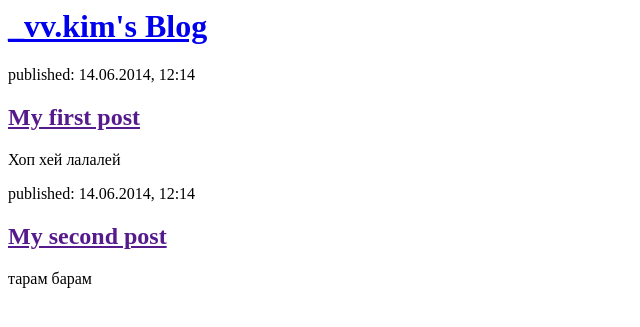
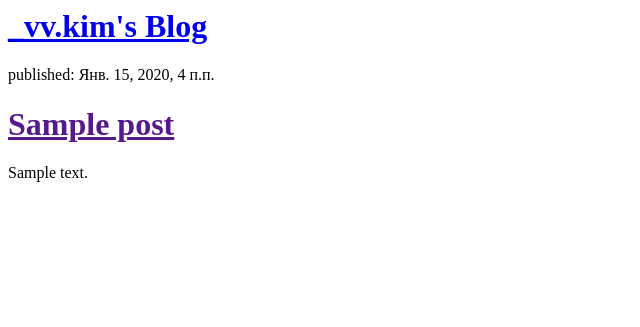
Before and after one commit to Vladimir16598/my-first-blog, a Django app: template blog/templates/blog/post_list.html in a window 1280 px wide. Shown: the top 327 px of the page, without its empty margins (0-640 px from the left). Run offline with Django 3.2, Linux system fonts and the light colour scheme; the template is opened without the code that fills it: values that come from a table or form of the project are taken from there, others are empty; tables that the repository leaves empty hold one stand-in row (values such as "Sample post").

Commit message:
Modified templates to display posts from database

```diff
--- a/blog/templates/blog/post_list.html
+++ b/blog/templates/blog/post_list.html
@@ -7,16 +7,12 @@
             <h1><a href="/">_vv.kim's Blog</a></h1>
         </div>
 
-        <div>
-            <p>published: 14.06.2014, 12:14</p>
-            <h2><a href="">My first post</a></h2>
-            <p>Хоп хей лалалей</p>
-        </div>
-
-        <div>
-            <p>published: 14.06.2014, 12:14</p>
-            <h2><a href="">My second post</a></h2>
-            <p>тарам барам</p>
-        </div>
+        {% for post in posts %}
+            <div>
+                <p>published: {{ post.published_date }}</p>
+                <h1><a href="">{{ post.title }}</a></h1>
+                <p>{{ post.text|linebreaksbr }}</p>
+            </div>
+        {% endfor %}
     </body>
 </html>
--- a/blog/views.py
+++ b/blog/views.py
@@ -1,4 +1,7 @@
 from django.shortcuts import render
+from django.utils import timezone
+from .models import Post
 
 def post_list(request):
-    return render(request, 'blog/post_list.html', {})
+    posts = Post.objects.filter(published_date__lte=timezone.now()).order_by('published_date')
+    return render(request, 'blog/post_list.html', {'posts': posts})
```
